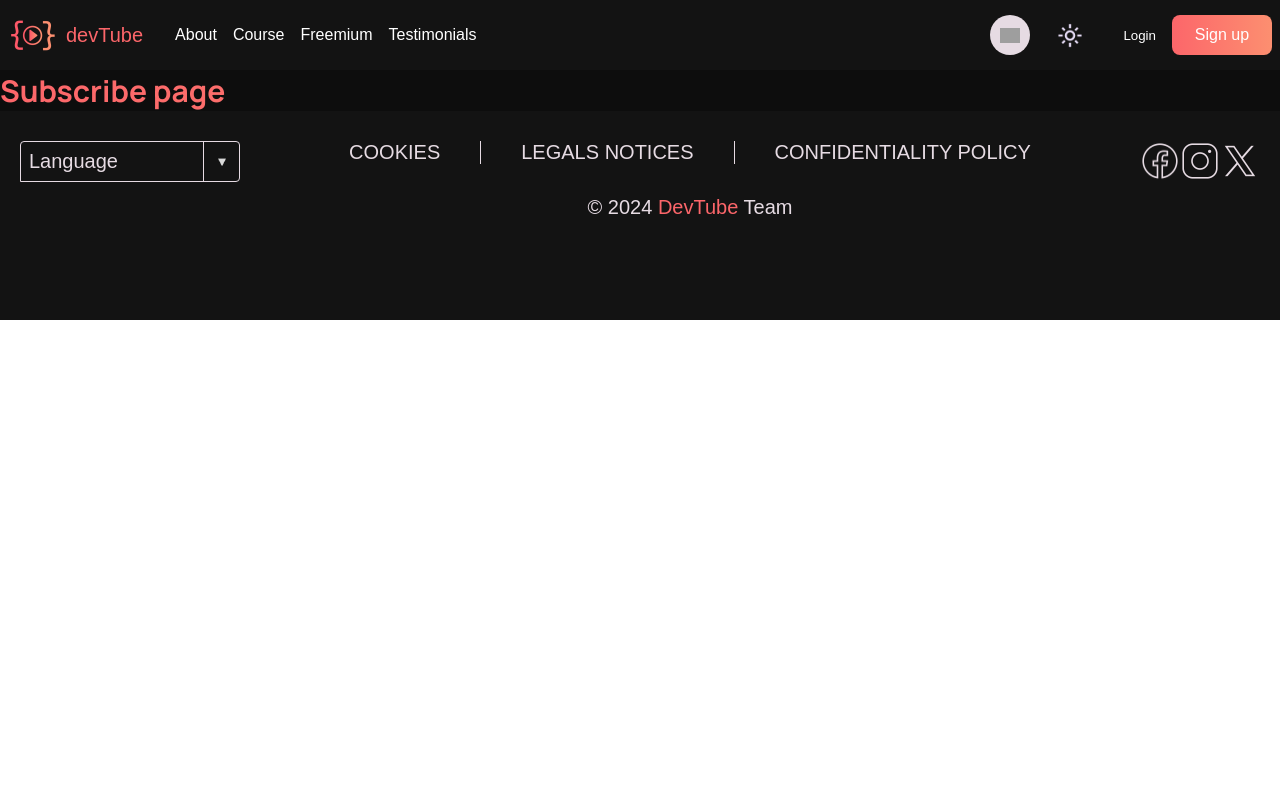
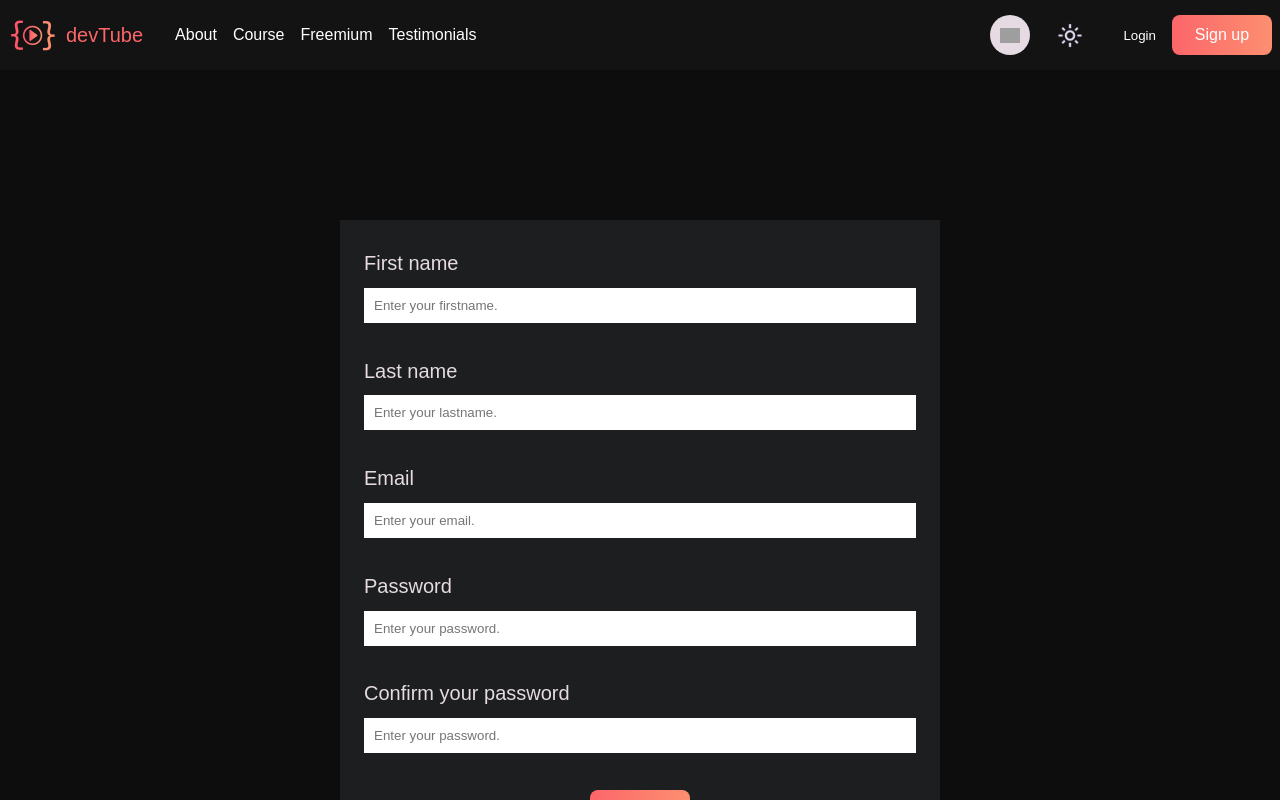
Before and after one commit to WildCodeSchool-2024-09/JS-Nantes-CSS117-P3_DevTube, a React (Vite) app in the folder client/: page /subscribe in a window 1280 px wide. Shown: the top 800 px of the page. Built offline with nearby package versions, Linux system fonts and the light colour scheme; grey boxes are pictures that could not be loaded; a web font is replaced by a local one.

Commit message:
The subscribe page is done.

```diff
--- a/client/src/pages/Subsribe/Subscribe.tsx
+++ b/client/src/pages/Subsribe/Subscribe.tsx
@@ -1,3 +1,82 @@
+import "../../styles/Subscribe.css";
+
 export default function Subscribe() {
-  return <h1>Subscribe page</h1>;
+  return (
+    <section className="main-form-subscribe">
+      <form action="submit" method="get" className="form-subscribe-container">
+        {/* Section firstname */}
+        <section className="form-subscribe-label">
+          <label id="firstname" htmlFor="firstname">
+            First name
+          </label>
+          <input
+            type="text"
+            name="firstname"
+            aria-labelledby="firstname"
+            placeholder="Enter your firstname."
+            required
+          />
+        </section>
+
+        {/* Section lastname */}
+        <section className="form-subscribe-label">
+          <label id="lastname" htmlFor="lastname">
+            Last name
+          </label>
+          <input
+            type="text"
+            name="lastname"
+            aria-labelledby="lastname"
+            placeholder="Enter your lastname."
+            required
+          />
+        </section>
+
+        {/* Section email */}
+        <section className="form-subscribe-label">
+          <label id="email" htmlFor="email">
+            Email
+          </label>
+          <input
+            type="email"
+            name="email"
+            aria-labelledby="email"
+            placeholder="Enter your email."
+            required
+          />
+        </section>
+
+        {/* Section password */}
+        <section className="form-subscribe-label">
+          <label id="password" htmlFor="password">
+            Password
+          </label>
+          <input
+            type="password"
+            name="password"
+            aria-labelledby="password"
+            placeholder="Enter your password."
+            required
+          />
+        </section>
+
+        {/* Section confirmpassword */}
+        <section className="form-subscribe-label">
+          <label id="confirm-password" htmlFor="confirm-password">
+            Confirm your password
+          </label>
+          <input
+            type="password"
+            name="confirm-password"
+            aria-labelledby="confirm-password"
+            placeholder="Enter your password."
+            required
+          />
+        </section>
+        <button type="button" className="little-cta">
+          Sign up
+        </button>
+      </form>
+    </section>
+  );
 }
--- /dev/null
+++ b/client/src/styles/Subscribe.css
@@ -0,0 +1,34 @@
+.main-form-subscribe {
+  display: flex;
+  justify-content: center;
+  width: 100%;
+  min-height: 100vh;
+}
+.form-subscribe-container {
+  display: flex;
+  flex-direction: column;
+  justify-content: center;
+  width: 300px;
+  height: fit-content;
+  padding: 2rem 1.5rem;
+  gap: 1.5rem;
+  transform: translateY(150px);
+  background-color: var(--tertiary-color);
+}
+.form-subscribe-label {
+  margin-bottom: .8rem;
+}
+.form-subscribe-container input {
+  width: 100%;
+  height: 35px;
+  margin-top: .8rem;
+  padding-left: .5rem;
+}
+.form-subscribe-container button {
+  align-self: center;
+}
+@media screen and (min-width: 768px) {
+  .form-subscribe-container {
+    width: 600px;
+  }
+}
```
